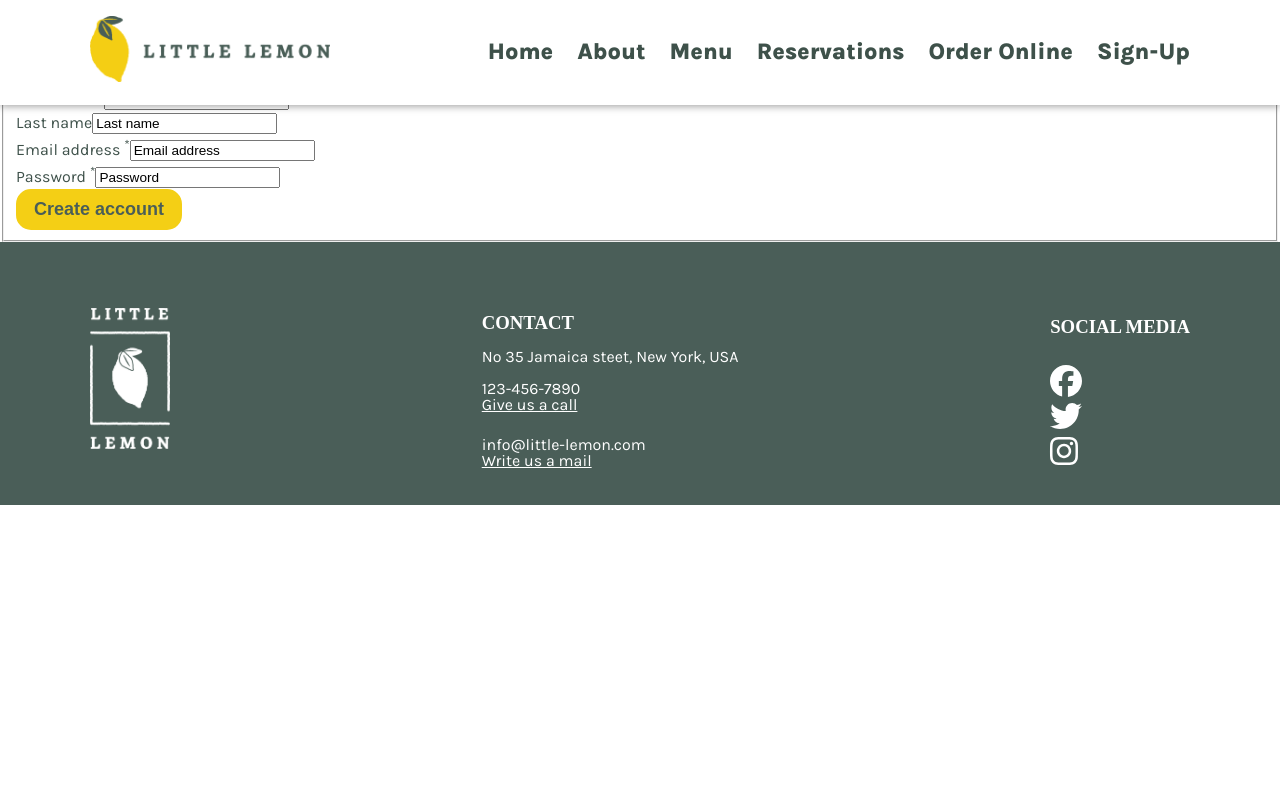
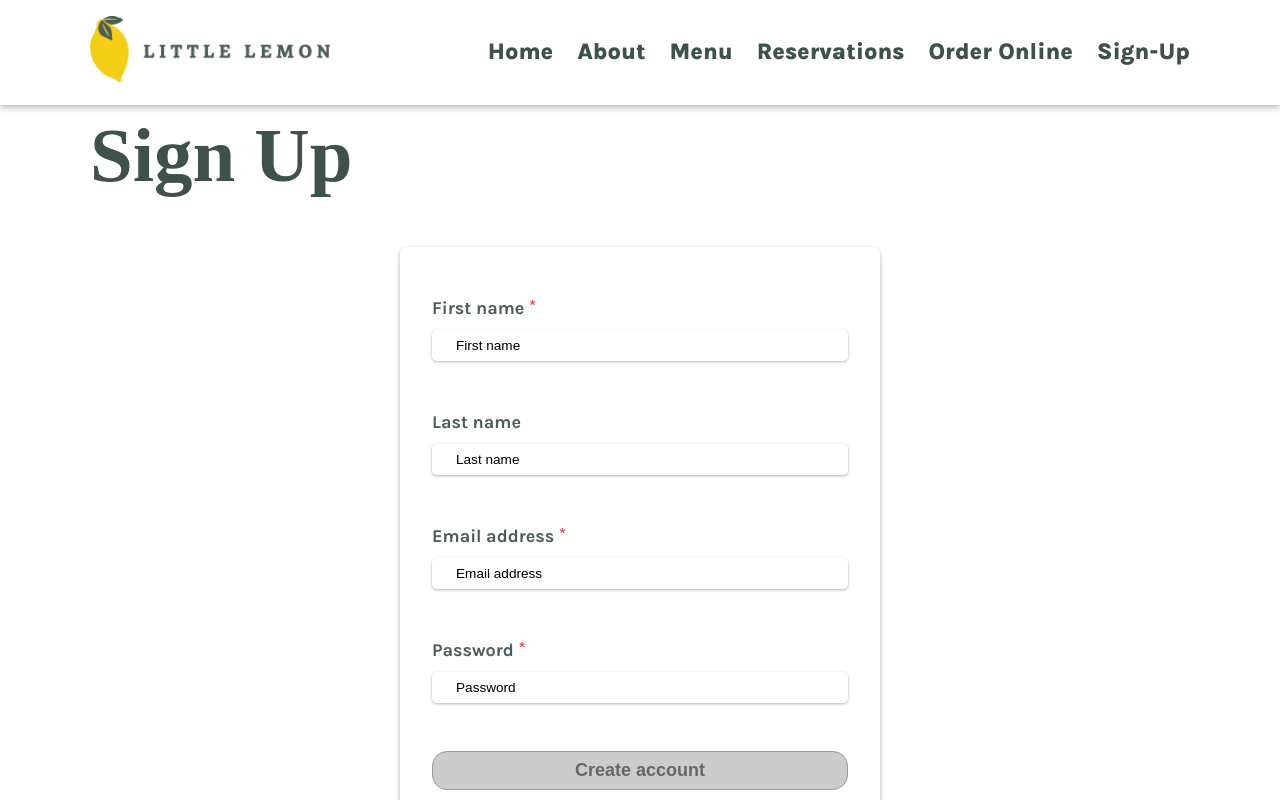
Before and after one commit to chiedozie013/little-lemon-react, a React (Create React App) app: page /Sign-Up in a window 1280 px wide. Shown: the top 800 px of the page. Built offline with nearby package versions, Linux system fonts and the light colour scheme; a web font is replaced by a local one.

Commit message:
update on signup page

```diff
--- a/src/components/reservation-page/ReservationForm.module.css
+++ b/src/components/reservation-page/ReservationForm.module.css
@@ -49,7 +49,7 @@
   border-color: inherit;
   background: inherit;
   transition: all 0.3s;
-  padding: 0.7rem 1.5rem;
+  padding: 0.5rem 1.5rem;
   border-radius: 0.3rem;
   box-shadow: 0 1px 3px rgba(0, 0, 0, 0.3);
   border: none;
@@ -72,7 +72,7 @@
 }
 
 .input {
-  padding: 0.7rem 1.5rem;
+  padding: 0.5rem 1.5rem;
   border-radius: 0.3rem;
   box-shadow: 0 1px 3px rgba(0, 0, 0, 0.3);
   border: none;
--- a/src/components/sign-up/SignUp.js
+++ b/src/components/sign-up/SignUp.js
@@ -1,13 +1,28 @@
 import { useState } from "react";
+import { useFormik } from "formik";
+import * as Yup from "yup";
+import {
+  FormControl,
+  FormErrorMessage,
+  FormLabel,
+  Input,
+} from "@chakra-ui/react";
+import { FontAwesomeIcon } from "@fortawesome/react-fontawesome";
+import { faExclamationTriangle } from "@fortawesome/free-solid-svg-icons";
+
 import { validateEmail } from "./utils";
+
+import classes from "./SignUp.module.css";
 
 const PasswordErrorMessage = () => {
   return (
-    <p className="FieldError">Password should have at least 8 characters</p>
+    <p className={classes.fieldError}>
+      Password should have at least 8 characters
+    </p>
   );
 };
 
-export default function SignUp() {
+export default function SignUp({ submitAPI }) {
   const [firstName, setFirstName] = useState("");
   const [lastName, setLastName] = useState("");
   const [email, setEmail] = useState("");
@@ -15,16 +30,10 @@ export default function SignUp() {
     value: "",
     isTouched: false,
   });
-  const [role, setRole] = useState("role");
 
   const getIsFormValid = () => {
     // Implement this function
-    return (
-      firstName &&
-      validateEmail(email) &&
-      password.value.length >= 8 &&
-      role !== "role"
-    );
+    return firstName && validateEmail(email) && password.value.length >= 8;
   };
 
   const clearForm = () => {
@@ -37,7 +46,6 @@ export default function SignUp() {
       value: "",
       isTouched: false,
     });
-    setRole("role");
   };
 
   // To prevent the default behavior of the form when clicking on the submit button, you have to call preventDefault on the event object, right in your submit handler function.
@@ -46,52 +54,104 @@ export default function SignUp() {
     alert("Account created!");
     clearForm();
   };
+  const formik = useFormik({
+    initialValues: {
+      firstName: "",
+      email: "",
+      password: "",
+      // test: 0,
+      // occasion: "",
+    },
+    onSubmit: (values) => {
+      // console.log(values);
+      submitAPI(values);
+    },
+    validationSchema: Yup.object({
+      firstName: Yup.string().required("You have to put your firstname"),
+      email: Yup.string().required("You have to input your email"),
+      password: Yup.number()
+        // .min(1, "Provide a number between 1 and 10")
+        // .max(10, "Provide a number between 1 and 10")
+        .required("You have to provide a password"),
+      // test: Yup.string().required(),
+      // occasion: Yup.string().required("You have to pick an occasion"),
+    }),
+  });
 
   return (
-    <div className="App">
-      <form onSubmit={handleSubmit}>
-        <fieldset>
+    <section className={classes.signUpSection}>
+      <div className={`fluidContainer ${classes.signUpPageContainer}`}>
+        <div className="sectionTitle">
           <h2>Sign Up</h2>
-          <div className="Field">
-            <label>
+        </div>
+        <form onSubmit={handleSubmit} className={classes.signUpDetails}>
+          {/* <fieldset className={classes.signUpDetails}> */}
+          <FormControl
+            isInvalid={formik.touched.firstName && formik.errors.firstName}
+            className={classes.field}
+          >
+            <FormLabel
+              htmlFor="firstName"
+              fontWeight={600}
+              fontSize="var(--font-lead-text)"
+            >
               First name <sup>*</sup>
-            </label>
-            <input
+            </FormLabel>
+            <Input
+              className={classes.input}
+              id="firstName"
               value={firstName}
               onChange={(e) => {
                 setFirstName(e.target.value);
               }}
               placeholder="First name"
             />
-          </div>
-          <div className="Field">
-            <label>Last name</label>
-            <input
+          </FormControl>
+          <FormErrorMessage>
+            {formik.errors.firstName && (
+              <div className={classes.errorContent}>
+                <FontAwesomeIcon icon={faExclamationTriangle} />
+                {formik.errors.firstName}
+              </div>
+            )}
+          </FormErrorMessage>
+          <FormControl className={classes.field}>
+            <FormLabel
+              htmlFor="lastName"
+              fontWeight={600}
+              fontSize="var(--font-lead-text)"
+            >
+              Last name
+            </FormLabel>
+            <Input
+              className={classes.input}
               value={lastName}
               onChange={(e) => {
                 setLastName(e.target.value);
               }}
               placeholder="Last name"
             />
-          </div>
-          <div className="Field">
-            <label>
+          </FormControl>
+          <FormControl className={classes.field}>
+            <FormLabel fontWeight={600} fontSize="var(--font-lead-text)">
               Email address <sup>*</sup>
-            </label>
-            <input
+            </FormLabel>
+            <Input
+              className={classes.input}
               value={email}
               onChange={(e) => {
                 setEmail(e.target.value);
               }}
               placeholder="Email address"
             />
-          </div>
-          <div className="Field">
+          </FormControl>
+          <FormControl className={classes.field}>
             {/* The password input is a special case that has an object as state instead of a string. As a result, the state setter should spread the previous values so they don’t get overridden. Finally, to make sure the password characters are obscured, you need to use the type “password” for the input. */}
-            <label>
+            <FormLabel fontWeight={600} fontSize="var(--font-lead-text)" s>
               Password <sup>*</sup>
-            </label>
-            <input
+            </FormLabel>
+            <Input
+              className={classes.input}
               value={password.value}
               type="password"
               onChange={(e) => {
@@ -105,7 +165,7 @@ export default function SignUp() {
             {password.isTouched && password.value.length < 8 ? (
               <PasswordErrorMessage />
             ) : null}
-          </div>
+          </FormControl>
           {/* <div className="Field">
             <label>
               Role <sup>*</sup>
@@ -119,8 +179,9 @@ export default function SignUp() {
           <button type="submit" disabled={!getIsFormValid()}>
             Create account
           </button>
-        </fieldset>
-      </form>
-    </div>
+          {/* </fieldset> */}
+        </form>
+      </div>
+    </section>
   );
 }
--- a/src/components/sign-up/SignUp.module.css
+++ b/src/components/sign-up/SignUp.module.css
@@ -0,0 +1,92 @@
+.signUpSection {
+  padding: 3rem 0 4rem 0;
+  display: flex;
+  flex: 1;
+  justify-content: center;
+  align-items: center;
+  box-shadow: 0 2px 5px rgba(0, 0, 0, 0.3);
+  border-radius: 8px;
+}
+
+.signUpDetails {
+  color: var(--color-primary-500);
+  width: 480px;
+  margin: 0 auto;
+  padding: 3rem 2rem;
+  display: flex;
+  flex-direction: column;
+  gap: 1.5rem;
+  box-shadow: 0 2px 5px rgba(0, 0, 0, 0.3);
+  border-radius: 8px;
+  margin-top: -1rem;
+}
+
+label {
+  margin-bottom: 8px;
+  font-size: 14px;
+}
+
+sup {
+  color: var(--color-error);
+  top: -2px;
+  font-size: 95%;
+  line-height: 0;
+  position: relative;
+  vertical-align: baseline;
+}
+
+/* input,
+select {
+  border-radius: 4px;
+  border: 1px solid #ccc;
+  height: 32px;
+  padding: 0 8px;
+} */
+
+.field {
+  position: relative;
+  padding-bottom: 24px;
+  display: flex;
+  flex-direction: column;
+}
+
+.fieldError {
+  position: absolute;
+  bottom: -6px;
+  color: var(--color-error);
+  font-size: 12px;
+}
+
+.Row {
+  display: flex;
+  flex-direction: row;
+}
+
+button:disabled,
+button[disabled] {
+  border: 1px solid #999999;
+  background-color: #cccccc;
+  color: #666666;
+  cursor: not-allowed;
+}
+
+.errorContent {
+  display: flex;
+  width: 100%;
+  gap: 1rem;
+  align-items: center;
+  color: #e53e3e;
+}
+
+.input {
+  padding: 0.5rem 1.5rem;
+  border-radius: 0.3rem;
+  box-shadow: 0 1px 3px rgba(0, 0, 0, 0.3);
+  border: none;
+}
+
+.input:focus-visible {
+  z-index: 1;
+  border-color: #e1e512;
+  box-shadow: 0 0 0 3px #e1e512;
+}
```
Also changed, not shown: src/components/reservation-page/ReservationForm.js (+11 -0 lines).
